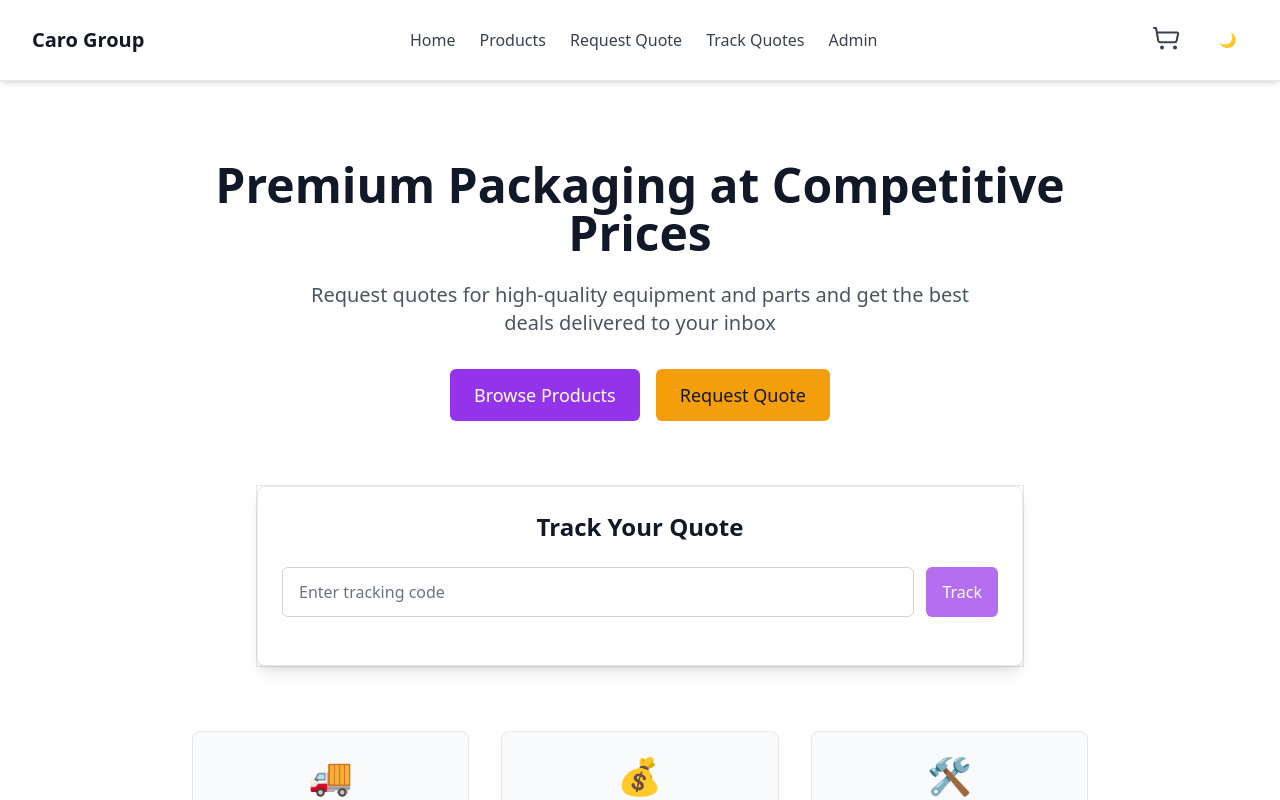
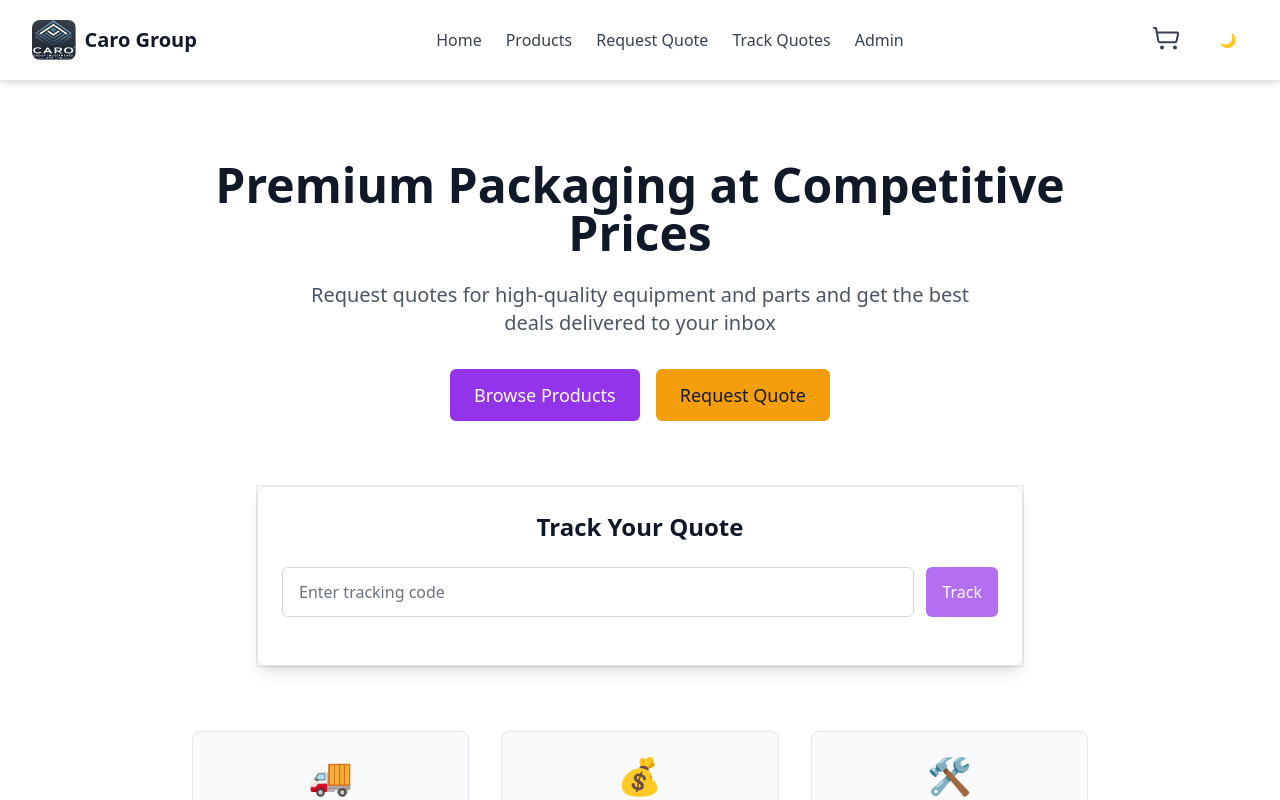
Before and after one commit to kimocks-netizen/frontend-caro, a React (Vite) app: page / in a window 1280 px wide. Shown: the top 800 px of the page. Built offline with nearby package versions, Linux system fonts and the light colour scheme.

Commit message:
Nav page edited- logo

```diff
--- a/src/components/layout/Header.tsx
+++ b/src/components/layout/Header.tsx
@@ -79,6 +79,12 @@ const Header: React.FC = () => {
       <header className={`sticky top-0 z-50 ${navBackground} shadow-md border-b`}>
         <div className="container mx-auto px-4 py-4 flex justify-between items-center">
           <div className="flex items-center space-x-2">
+            <img
+              src="/src/components/layout/logo.png"
+              alt="Caro Group Logo"
+              className="h-10 w-auto rounded-lg cursor-pointer hover:opacity-80 transition-opacity"
+              onClick={() => handleNavClick('/')}
+            />
             <button
               onClick={() => handleNavClick('/')}
               className={`text-xl font-bold hover:text-purple-600 transition-colors ${isDarkMode ? 'text-white' : 'text-gray-900'}`}
```
Also changed, not shown: src/components/layout/logo.png (added).
